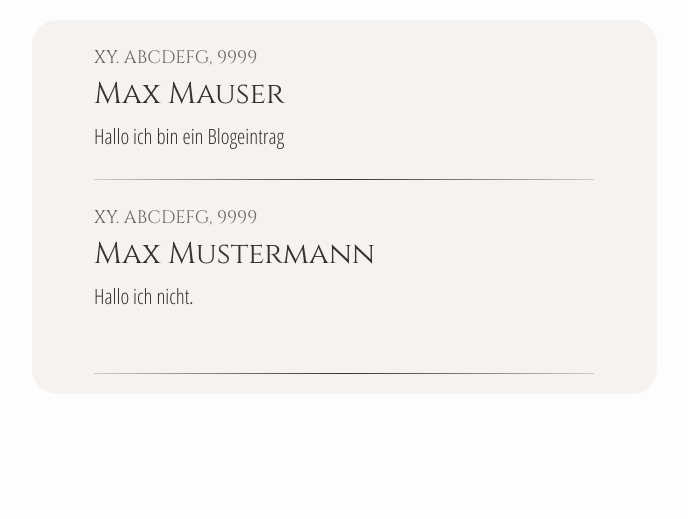
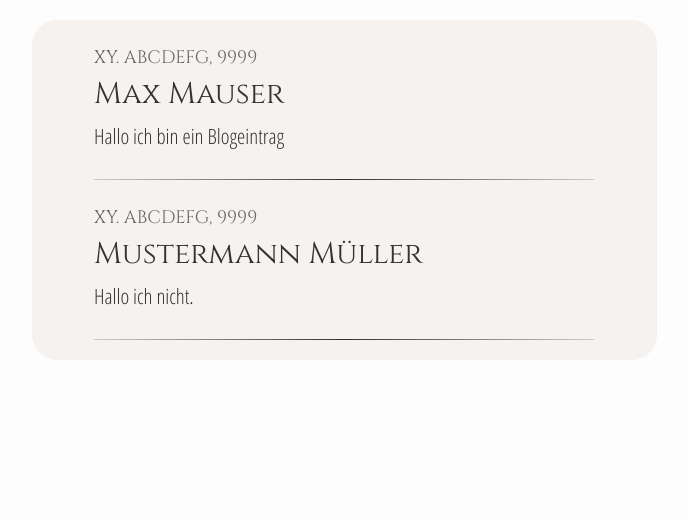
Before and after one commit to ResamVi/resamvi.de-old, a PHP site: page /gaestebuch.html in a window 1280 px wide. Shown: the part 780-1299 px from the top of the page, without its empty margins (296-984 px from the left). After the commit the page ends 1140 px from the top, so only its background shows below. Run offline with PHP 8.4, Linux system fonts and the light colour scheme; some libraries are stand-ins or nearby versions.

Commit message:
CSS cleanup

```diff
--- a/css/style.css
+++ b/css/style.css
@@ -74,6 +74,32 @@ hr.style {
     text-align: center;
     font-family: 'Open Sans Condensed', sans-serif;
     font-size: 1.5em;
+}
+
+/* Dates put above the name */
+.guestbook-date {
+    font-family: 'Cinzel', serif;
+    color: #696969;
+    margin: 0;
+    margin-top:5%;
+}
+
+/* For the name of blog entries */
+.guestbook-title {
+    font-family: 'Cinzel', serif;
+    margin: 10px 0;
+}
+
+/* Actual guestbook entry */
+.guestbook-content {
+    font-family: 'Open Sans Condensed', sans-serif;
+    font-size: 1.5em;
+    margin-bottom:5%;
+}
+
+/* Wrapper for single guest book entry */
+.guestbook-entry {
+    margin-left:10%;
 }
 
 /* Maximum and minimum size of melon image */
@@ -166,6 +192,15 @@ hr.style {
     width:80%;
 }
 
+/* Same as blog-entries but for guest book */
+#guestbook-entries {
+    margin:0 auto;
+    width:50%;
+    margin-bottom:10%;
+    background-color: #f5f2f0;
+    border-radius: 25px;
+}
+
 #footer {
     width:75%;
     margin-left:12.5%;
--- a/gaestebuch.html
+++ b/gaestebuch.html
@@ -43,19 +43,19 @@
 
                         <form>
                             <div class="form-group">
-                                <label for="exampleInputEmail1">Name</label>
-                                <input type="email" class="form-control" id="exampleInputEmail1" placeholder="Name">
+                                <label for="name">Name</label>
+                                <input type="name" class="form-control" id="name" placeholder="Name">
                             </div>
                             <div class="form-group">
-                                <label for="exampleInputPassword1">E-Mail</label>
-                                <input type="password" class="form-control" id="exampleInputPassword1" placeholder="E-Mail (optional)">
+                                <label for="email">E-Mail</label>
+                                <input type="email" class="form-control" id="email" placeholder="E-Mail (optional)">
                             </div>
                             <div class="form-group">
-                                <label for="exampleInputPassword1">Inhalt</label>
-                                <textarea class="form-control" rows="3" placeholder="Fühl dich frei mich in jeder Art zu kritiseren.
+                                <label for="content">Inhalt</label>
+                                <textarea class="form-control" id="content" rows="3" placeholder="Fühl dich frei mich in jeder Art zu kritiseren.
 Ich behalte mir jedoch vor alles Extreme zu löschen."></textarea>
                             </div>
-                            <div class="form-group" style="text-align:center;">
+                            <div class="form-group">
                                 <div class="row">
                                     <div class="col-md-10 col-md-offset-1 g-recaptcha" data-sitekey="6LepQyAUAAAAAGTGHOhumDTpFEczGIuvUWUvUiDx"></div>
                                 </div>
@@ -75,26 +75,26 @@ Ich behalte mir jedoch vor alles Extreme zu löschen."></textarea>
             </div>
 
             <!-- Second Page -->
-            <div class="row" id="blog-entries" style="margin-bottom:10%;width:50%;background-color: #f5f2f0;border-radius: 25px;">
+            <div class="row" id="guestbook-entries">
 
-                <div style="margin-left:10%;">
                 <!-- Entry -->
-                <h4 class="entry-date" style="text-align:left;margin-top:5%;">XY. ABCDEFG, 9999</h4>
-                <h2 class="entry-title" style="text-align:left;">Max Mauser</h2>
-                <div class="entry-content" style="text-align:left;margin-bottom:5%;">
-                    Hallo ich bin ein Blogeintrag
-                </div>
+                <div class="guestbook-entry">
+                    <h4 class="guestbook-date">XY. ABCDEFG, 9999</h4>
+                    <h2 class="guestbook-title">Max Mauser</h2>
+                    <div class="guestbook-content">
+                        Hallo ich bin ein Blogeintrag
+                    </div>
                 </div>
 
                 <hr class="style">
 
-                <div style="margin-left:10%;margin-bottom:10%;">
                 <!-- Entry -->
-                <h4 class="entry-date" style="text-align:left;margin-top:5%;">XY. ABCDEFG, 9999</h4>
-                <h2 class="entry-title" style="text-align:left;">Max Mustermann</h2>
-                <div class="entry-content" style="text-align:left;">
-                    Hallo ich nicht.
-                </div>
+                <div class="guestbook-entry">
+                    <h4 class="guestbook-date">XY. ABCDEFG, 9999</h4>
+                    <h2 class="guestbook-title">Mustermann Müller</h2>
+                    <div class="guestbook-content">
+                        Hallo ich nicht.
+                    </div>
                 </div>
 
                 <hr class="style">
```
